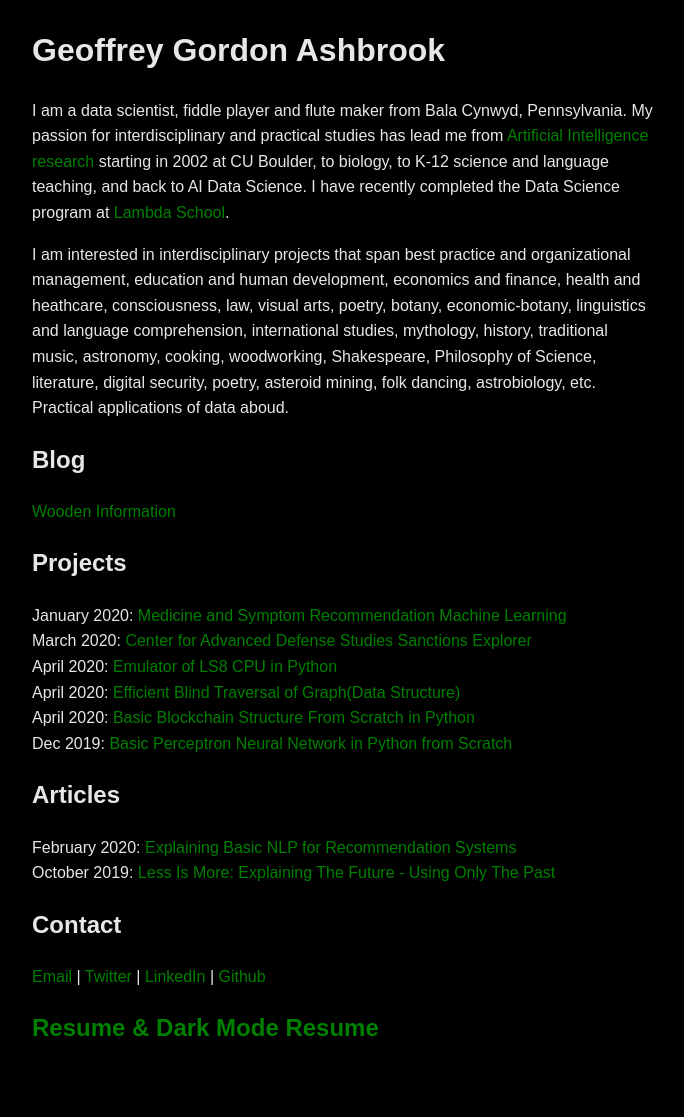
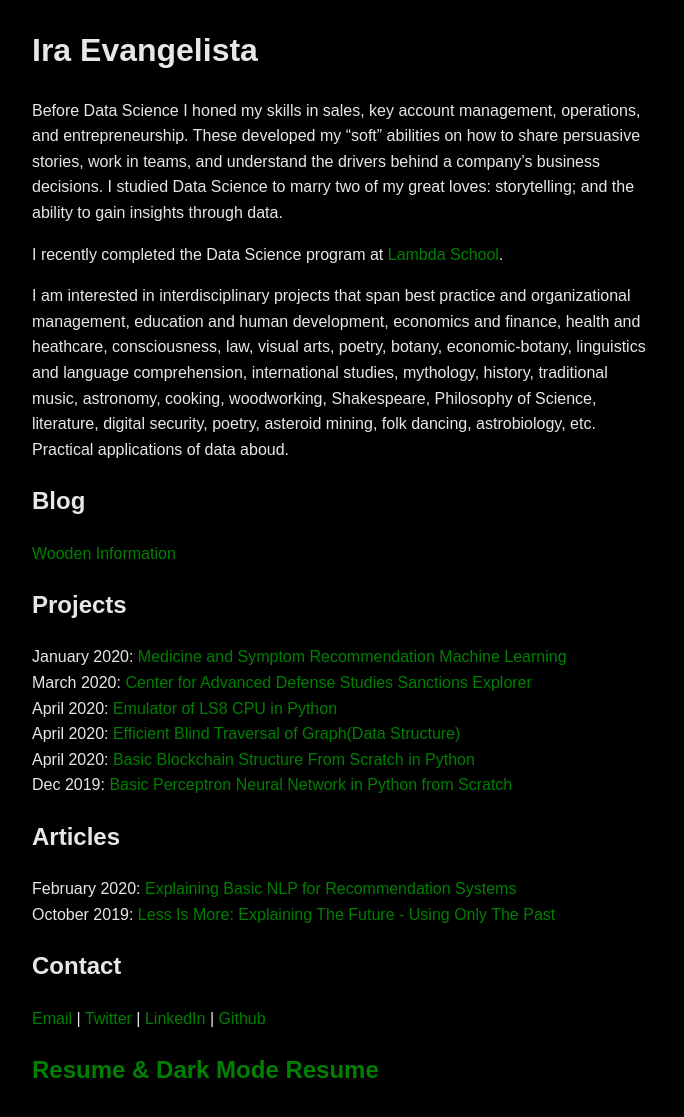
Before and after one commit to pragmatizt/ira_evangelista.github.io, a Jekyll site: the page built from index.md, in a window 1280 px wide, cut to the strip 252-1393 px from the top of the page. Shown: the top 1117 px of the strip, without its empty margins (296-980 px from the left). Built offline with Jekyll 4.4.1, drawn with Linux system fonts in a browser that asks for light colours; our own code applies the rules of GitHub Pages for plain Markdown files.

Commit message:
Update index.md

```diff
--- a/index.md
+++ b/index.md
@@ -1,8 +1,10 @@
 <img src="geoffrey_gordon_ashbrook_round.png" alt="Geoffrey Gordon Ashbrook" width="200" height="200">
 
-# Geoffrey Gordon Ashbrook
+# Ira Evangelista
 
-I am a data scientist, fiddle player and flute maker from Bala Cynwyd, Pennsylvania. My passion for interdisciplinary and practical studies has lead me from [Artificial Intelligence research](https://dl.acm.org/doi/10.5555/646145.678706) starting in 2002 at CU Boulder, to biology, to K-12 science and language teaching, and back to AI Data Science. I have recently completed the Data Science program at [Lambda School](https://lambdaschool.com/).
+Before Data Science I honed my skills in sales, key account management, operations, and entrepreneurship. These developed my “soft” abilities on how to share persuasive stories, work in teams, and understand the drivers behind a company’s business decisions. I studied Data Science to marry two of my great loves: storytelling; and the ability to gain insights through data.
+
+I recently completed the Data Science program at [Lambda School](https://lambdaschool.com/).
 
 I am interested in interdisciplinary projects that span best practice and organizational management, education and human development, economics and finance, health and heathcare, consciousness, law, visual arts, poetry, botany, economic-botany, linguistics and language comprehension, international studies, mythology, history, traditional music, astronomy, cooking, woodworking, Shakespeare, Philosophy of Science, literature, digital security, poetry, asteroid mining, folk dancing, astrobiology, etc. Practical applications of data aboud.
 
```
